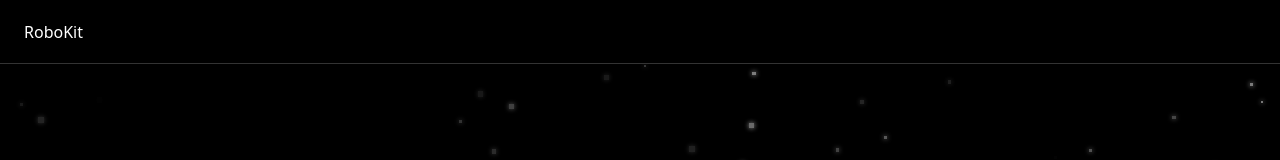
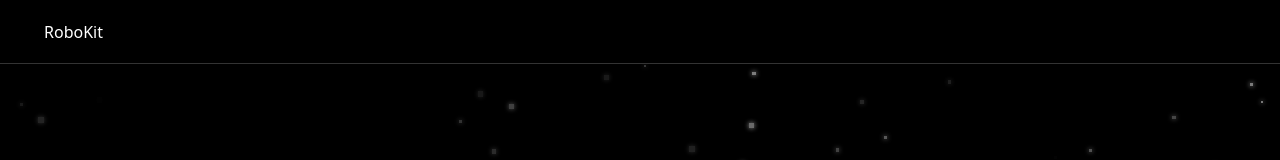
Before and after one commit to Spacial-Dragons/robokit-landing-page, a Next.js app: page / in a window 1280 px wide. Shown: the top 160 px of the page. Built offline with nearby package versions, Linux system fonts and the light colour scheme.

Commit message:
feat: refactor Navbar component to include Link for navigation

```diff
--- a/src/app/(landing)/ui/Navbar.tsx
+++ b/src/app/(landing)/ui/Navbar.tsx
@@ -1,7 +1,11 @@
+import Link from "next/link";
+
 export const Navbar = () => {
   return (
     <div className="sticky top-0 bg-black/80 z-20 w-full flex h-16 px-6 items-center border-b border-b-white/20 backdrop-blur-sm backdrop-saturate-150">
-      RoboKit
+      <div className="max-w-7xl mx-auto w-full px-5">
+        <Link href="/">RoboKit</Link>
+      </div>
     </div>
   );
 };
```
